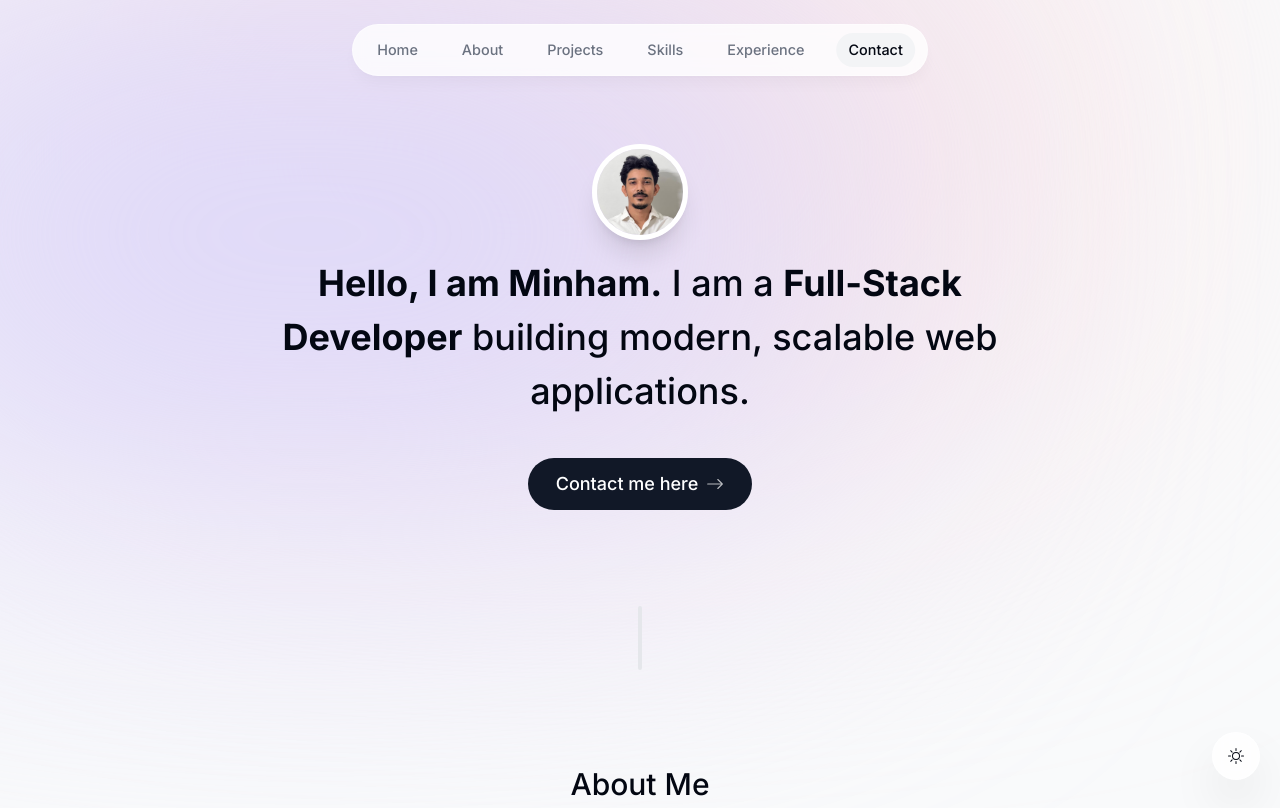
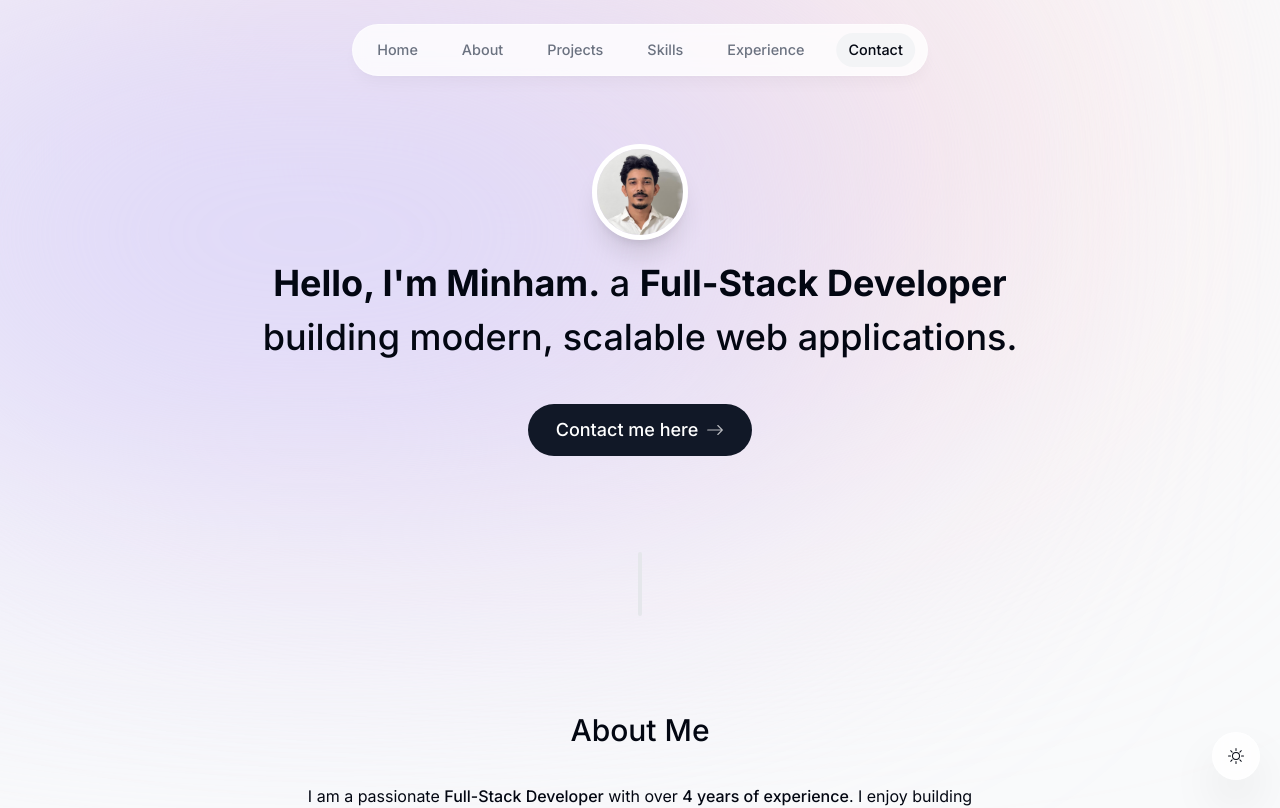
Before and after one commit to khanzada44/portfolio-website, a Next.js app: page / in a window 1280 px wide. Shown: the top 808 px of the page. Built offline with nearby package versions, Linux system fonts and the light colour scheme.

Commit message:
change the hedding of intro

```diff
--- a/components/intro.tsx
+++ b/components/intro.tsx
@@ -59,7 +59,7 @@ export default function Intro() {
         initial={{ opacity: 0, y: 100 }}
         animate={{ opacity: 1, y: 0 }}
       >
-        <span className="font-bold">Hello, I am Minham.</span> I am a{" "}
+        <span className="font-bold">Hello, I'm Minham.</span> a{" "}
         <span className="font-bold">Full-Stack Developer</span> building
         modern, scalable web applications.
       </motion.h1>
```
